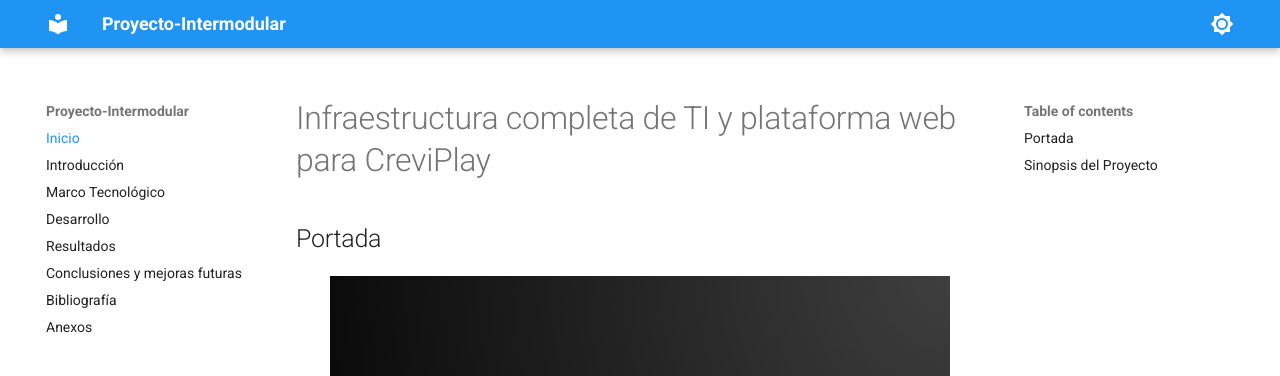
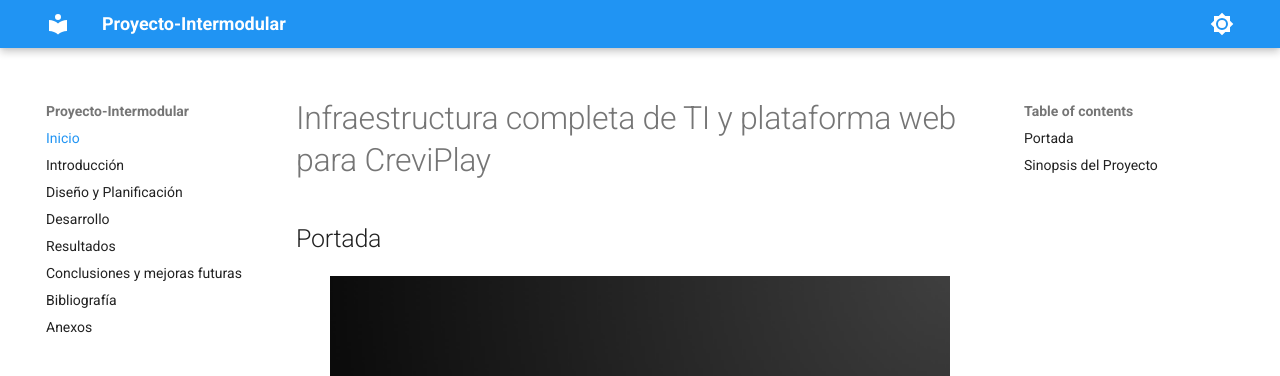
Before and after one commit to AlejandroMarinyo/Proyecto-Intermodular, an MkDocs documentation site: the page built from docs/index.md, in a window 1280 px wide. Shown: the top 376 px of the page. Built offline with MkDocs 1.6.1 and Material for MkDocs 9.7.7, drawn with Linux system fonts in a browser that asks for light colours.

Commit message:
Actualizar navegación: reemplazar Marco_Tecnologico.md por Diseño_y_Planificacion.md

```diff
--- a/mkdocs.yml
+++ b/mkdocs.yml
@@ -22,7 +22,7 @@
 nav:
   - Inicio: index.md
   - Introducción: Introduccion.md
-  - Marco Tecnológico: Marco_Tecnologico.md
+  - Diseño y Planificación: Diseño_y_Planificacion.md
   - Desarrollo: Desarrollo.md
   - Resultados: Resultados.md
   - Conclusiones y mejoras futuras: Conclusiones.md
```
